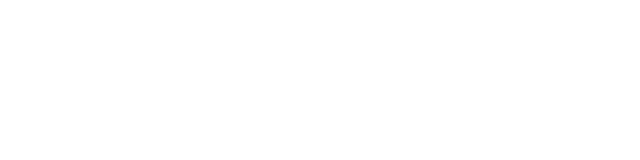
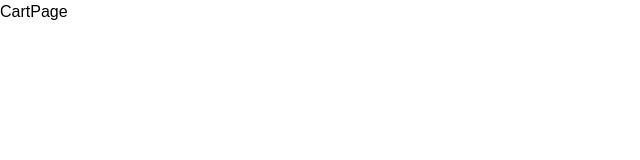
Before and after one commit to eflatuna/mern_pos_application, a React (Create React App) app in the folder client/: page /cart in a window 1280 px wide. Before the commit this address had no page. Shown: the top 160 px of the page, without its empty margins (0-640 px from the left). Built offline with nearby package versions, Linux system fonts and the light colour scheme.

Commit message:
Added CartPage component and route to App.jsx

```diff
--- a/client/src/App.jsx
+++ b/client/src/App.jsx
@@ -1,11 +1,13 @@
 import { BrowserRouter, Route, Routes } from "react-router-dom";
 import HomePage from "./pages/HomePage";
+import CartPage from "./pages/CartPage";
 
 function App() {
 	return (
 		<BrowserRouter>
 			<Routes>
 				<Route path="/home" element={<HomePage />} />
+				<Route path="/cart" element={<CartPage />} />
 			</Routes>
 		</BrowserRouter>
 	);
--- /dev/null
+++ b/client/src/pages/CartPage.jsx
@@ -0,0 +1,7 @@
+import React from "react";
+
+const CartPage = () => {
+	return <div>CartPage</div>;
+};
+
+export default CartPage;
```
